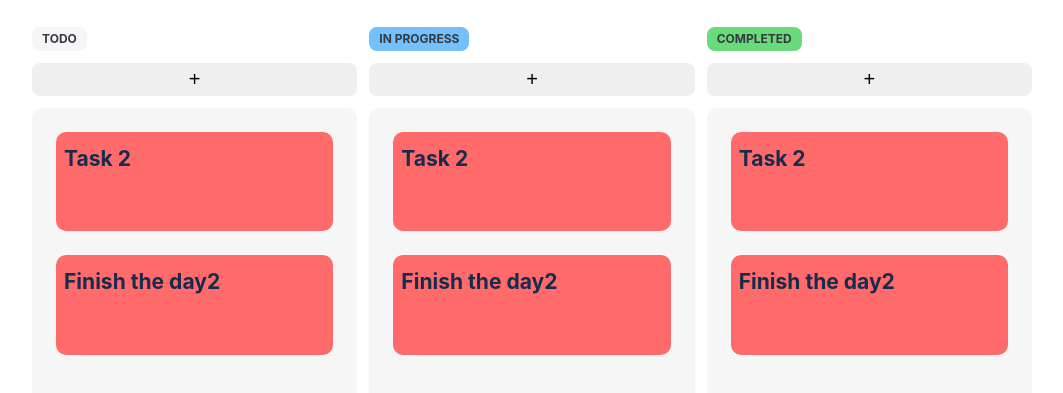
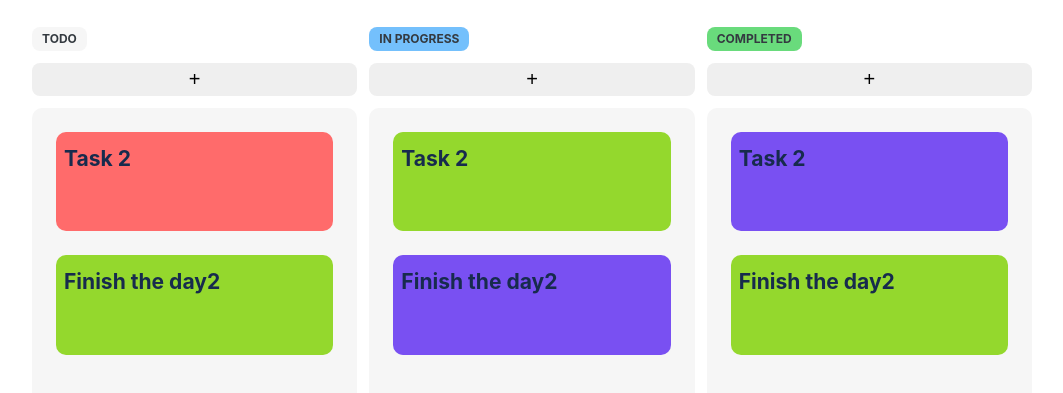
Before and after one commit to ybadr99/kanban, a plain HTML site: page index.html in a window 1280 px wide. Shown: the part 109-502 px from the top of the page, without its empty margins (108-1171 px from the left). Drawn offline with Linux system fonts and the light colour scheme.

Commit message:
Add html & css

```diff
--- a/index.html
+++ b/index.html
@@ -22,7 +22,7 @@
             <h3>Task 2</h3>
           </div>
 
-          <div class="task">
+          <div class="task --task-color-1">
             <h3>Finish the day2</h3>
           </div>
         </div>
@@ -36,11 +36,11 @@
         <button class="add-btn">+</button>
 
         <div class="task-card">
-          <div class="task">
+          <div class="task --task-color-1">
             <h3>Task 2</h3>
           </div>
 
-          <div class="task">
+          <div class="task --task-color-2">
             <h3>Finish the day2</h3>
           </div>
         </div>
@@ -54,11 +54,11 @@
         <button class="add-btn">+</button>
 
         <div class="task-card">
-          <div class="task">
+          <div class="task --task-color-2">
             <h3>Task 2</h3>
           </div>
 
-          <div class="task">
+          <div class="task --task-color-1">
             <h3>Finish the day2</h3>
           </div>
         </div>
--- a/style.css
+++ b/style.css
@@ -42,12 +42,6 @@ h1 {
   height: calc(100vh - 24rem);
 }
 
-.card {
-  display: flex;
-  flex-direction: column;
-  gap: 1.2rem;
-}
-
 .title {
   display: inline-block;
   font-size: 1.2rem;
@@ -58,6 +52,7 @@ h1 {
   line-height: 1.2;
   background-color: #f6f6f6;
   color: #343a40;
+  margin-bottom: 1.2rem;
 }
 
 .--inprogress {
@@ -75,6 +70,7 @@ h1 {
   cursor: pointer;
   width: 100%;
   border-radius: 8px;
+  margin-bottom: 1.2rem;
 }
 
 .task-card {
@@ -91,3 +87,11 @@ h1 {
   border-radius: 10px;
   font-size: 1.8rem;
 }
+
+.--task-color-1 {
+  background-color: #94d82d;
+}
+
+.--task-color-2 {
+  background-color: #7950f2;
+}
```
